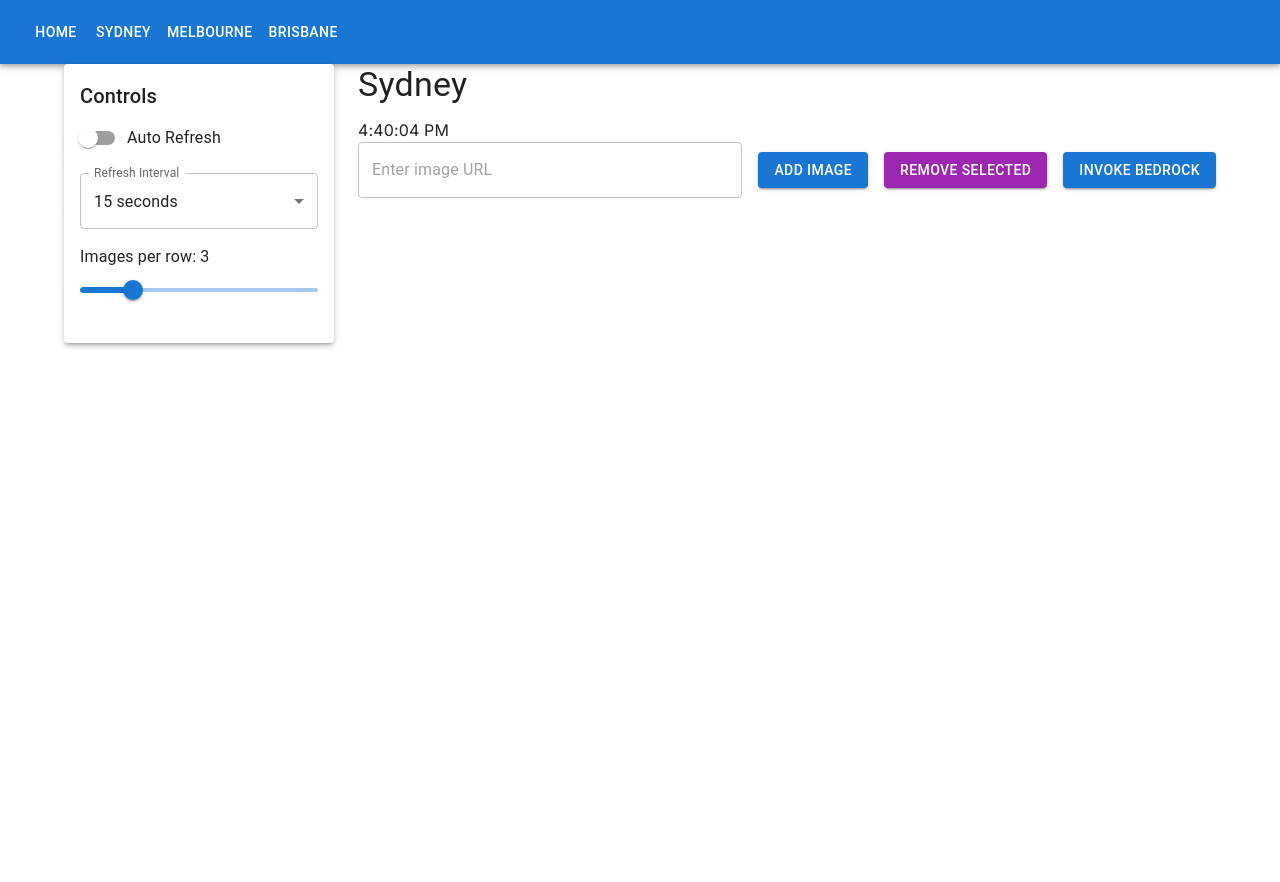
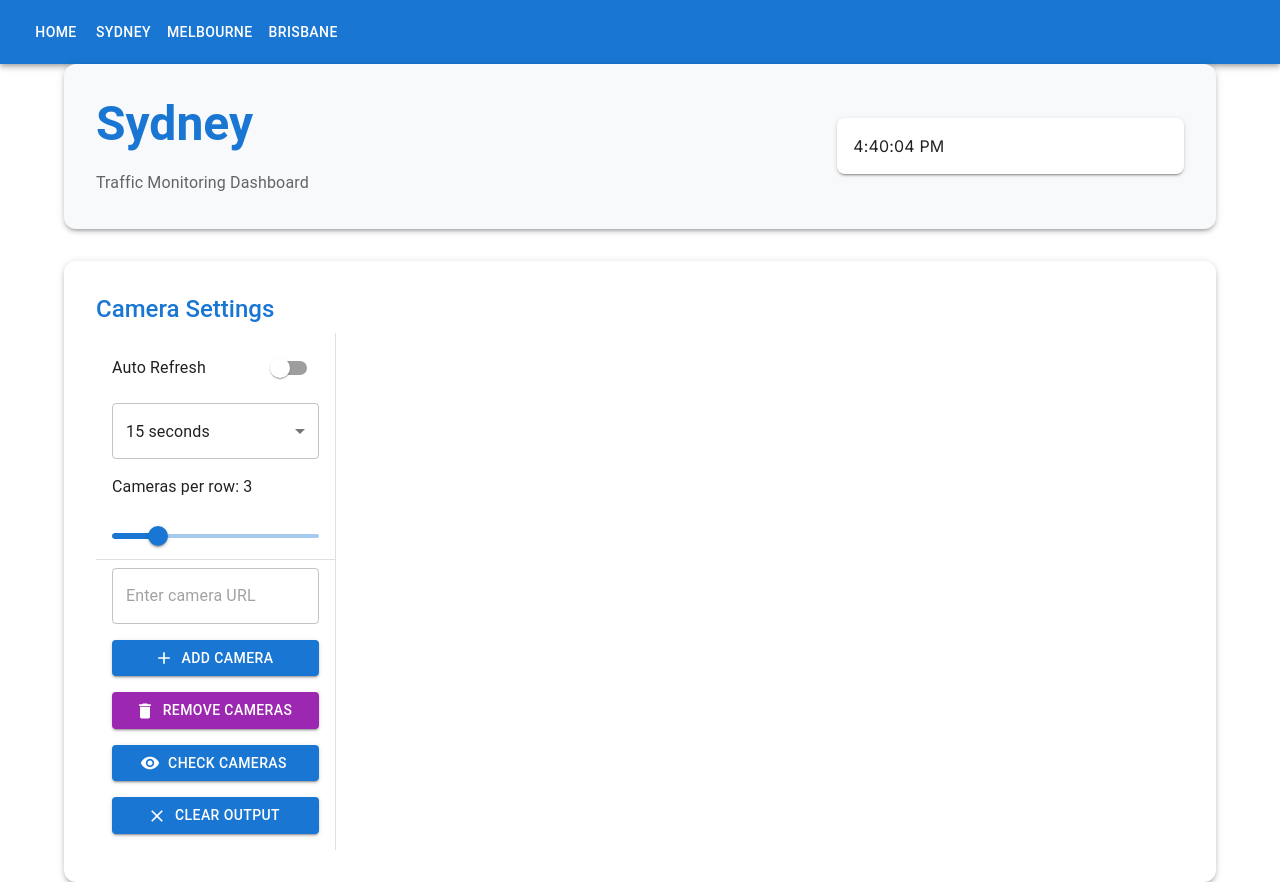
Before and after one commit to jc1518/traffic-monitor, a Next.js app: page /sydney in a window 1280 px wide. Before the commit the page ends 800 px from the top, so only its background shows below. Built offline with nearby package versions, Linux system fonts and the light colour scheme.

Commit message:
UI improvement

```diff
--- a/app/components/ImageManager.tsx
+++ b/app/components/ImageManager.tsx
@@ -1,27 +1,48 @@
-import React from "react";
+import React, { useState, useEffect, useCallback } from "react";
 import Image from "next/image";
 import ReactMarkdown from "react-markdown";
 import { saveImageUrls, loadImageUrls } from "../utils/imageStorage";
-import { useState, useEffect, useCallback } from "react";
-import { TextField, Box, Button, Typography, Grid } from "@mui/material";
+import {
+  TextField,
+  Container,
+  Box,
+  Button,
+  Typography,
+  Grid,
+  Switch,
+  Select,
+  MenuItem,
+  Slider,
+  Drawer,
+  List,
+  ListItem,
+  ListItemText,
+  Divider,
+  IconButton,
+} from "@mui/material";
+import {
+  Refresh as RefreshIcon,
+  Add as AddIcon,
+  Delete as DeleteIcon,
+  Visibility as VisibilityIcon,
+  Clear as ClearIcon,
+} from "@mui/icons-material";
 
 interface ImageManagerProps {
   storageKey: string;
-  imagesPerRow: number;
-  autoRefresh: boolean;
-  refreshInterval: number;
 }
 
-const ImageManager: React.FC<ImageManagerProps> = ({
-  storageKey,
-  imagesPerRow,
-  autoRefresh,
-  refreshInterval,
-}) => {
+const drawerWidth = 240;
+
+const ImageManager: React.FC<ImageManagerProps> = ({ storageKey }) => {
   const [newImageUrl, setNewImageUrl] = useState<string>("");
   const [imageUrls, setImageUrls] = useState<string[]>([]);
   const [selectedImages, setSelectedImages] = useState<number[]>([]);
   const [imageAnalysis, setImageAnalysis] = useState<string>("");
+
+  const [imagesPerRow, setImagesPerRow] = useState(3);
+  const [autoRefresh, setAutoRefresh] = useState(false);
+  const [refreshInterval, setRefreshInterval] = useState(15);
 
   useEffect(() => {
     loadImageUrls(storageKey).then(setImageUrls);
@@ -44,6 +65,10 @@ const ImageManager: React.FC<ImageManagerProps> = ({
   };
 
   const removeImages = () => {
+    if (selectedImages.length === 0) {
+      alert("Please select one ore more cameras to remove.");
+      return;
+    }
     const newUrls = imageUrls.filter(
       (_, index) => !selectedImages.includes(index)
     );
@@ -91,34 +116,111 @@ const ImageManager: React.FC<ImageManagerProps> = ({
   }, [imageUrls]);
 
   return (
-    <div>
-      <Box display="flex" alignItems="center" flexWrap="wrap" gap={2}>
+    <Box sx={{ display: "flex", flexDirection: "column", width: "100%" }}>
+      <Box sx={{ display: "flex" }}>
+        <Drawer
+          variant="permanent"
+          sx={{
+            width: drawerWidth,
+            flexShrink: 0,
+            "& .MuiDrawer-paper": {
+              width: drawerWidth,
+              boxSizing: "border-box",
+              position: "relative",
+              height: "auto",
+            },
+          }}
+        >
+          <List>
+            <ListItem>
+              <ListItemText primary="Auto Refresh" />
+              <Switch
+                checked={autoRefresh}
+                onChange={(e) => setAutoRefresh(e.target.checked)}
+              />
+            </ListItem>
+            <ListItem>
+              <Select
+                value={refreshInterval}
+                onChange={(e) => setRefreshInterval(Number(e.target.value))}
+                fullWidth
+              >
+                <MenuItem value={15}>15 seconds</MenuItem>
+                <MenuItem value={60}>1 minute</MenuItem>
+                <MenuItem value={300}>5 minutes</MenuItem>
+              </Select>
+            </ListItem>
+            <ListItem>
+              <Typography gutterBottom>
+                Cameras per row: {imagesPerRow}
+              </Typography>
+            </ListItem>
+            <ListItem>
+              <Slider
+                value={imagesPerRow}
+                onChange={(_, value) => setImagesPerRow(value as number)}
+                min={1}
+                max={10}
+                step={1}
+              />
+            </ListItem>
+            <Divider />
+            <ListItem>
               <TextField
                 value={newImageUrl}
                 onChange={(e) => setNewImageUrl(e.target.value)}
-          placeholder="Enter image URL"
-          sx={{ flexGrow: 1 }}
+                placeholder="Enter camera URL"
+                fullWidth
               />
-        <Button variant="contained" onClick={handleAddImage}>
-          Add Image
+            </ListItem>
+            <ListItem>
+              <Button
+                variant="contained"
+                onClick={handleAddImage}
+                startIcon={<AddIcon />}
+                fullWidth
+              >
+                Add Camera
               </Button>
-        <Button variant="contained" color="secondary" onClick={removeImages}>
-          Remove Selected
+            </ListItem>
+            <ListItem>
+              <Button
+                variant="contained"
+                color="secondary"
+                onClick={removeImages}
+                startIcon={<DeleteIcon />}
+                fullWidth
+              >
+                Remove Cameras
               </Button>
-        <Button variant="contained" onClick={handleInvokeBedrock}>
-          Invoke Bedrock
+            </ListItem>
+            <ListItem>
+              <Button
+                variant="contained"
+                onClick={handleInvokeBedrock}
+                startIcon={<VisibilityIcon />}
+                fullWidth
+              >
+                Check Cameras
               </Button>
-      </Box>
-      <Typography variant="body1" mt={2}>
-        <ReactMarkdown>{imageAnalysis}</ReactMarkdown>{" "}
+            </ListItem>
+            <ListItem>
+              <Button
+                variant="contained"
+                onClick={() => setImageAnalysis("")}
+                startIcon={<ClearIcon />}
+                fullWidth
+              >
+                Clear Output
+              </Button>
+            </ListItem>
+          </List>
+        </Drawer>
+        <Box component="main" sx={{ flexGrow: 1, p: 3 }}>
+          <Typography variant="body1" mb={2}>
+            <ReactMarkdown>{imageAnalysis}</ReactMarkdown>
           </Typography>
-      <Grid
-        container
-        spacing={2}
-        style={{
-          marginTop: "16px",
-        }}
-      >
+          <Grid container spacing={2}>
             {imageUrls.map((url, index) => (
               <Grid item xs={12 / imagesPerRow} key={index}>
                 <Image
@@ -138,17 +240,21 @@ const ImageManager: React.FC<ImageManagerProps> = ({
                   }}
                   style={{
                     border: selectedImages.includes(index)
-                  ? "2px solid red"
-                  : "3px solid white",
+                      ? "2px solid #1976d2"
+                      : "2px solid transparent",
                     objectFit: "cover",
                     width: "100%",
                     height: "auto",
+                    borderRadius: "4px",
+                    transition: "border-color 0.3s ease",
                   }}
                 />
               </Grid>
             ))}
           </Grid>
-    </div>
+        </Box>
+      </Box>
+    </Box>
   );
 };
 
--- a/app/components/PageGenerator.tsx
+++ b/app/components/PageGenerator.tsx
@@ -1,11 +1,8 @@
 "use client";
-import React, { useState, useCallback } from "react";
+import React from "react";
 import ImageManager from "./ImageManager";
 import CurrentTime from "./CurrentTime";
-import Slider from "./Slider";
-import Toggle from "./Toggle";
-import Select from "./Select";
-import { Box, Container, Typography, Grid, Paper } from "@mui/material";
+import { Container, Typography, Grid, Paper } from "@mui/material";
 
 interface PageGeneratorProps {
   greetingMessage: string;
@@ -18,61 +15,61 @@ const PageGenerator: React.FC<PageGeneratorProps> = ({
   timeZone,
   storageKey,
 }) => {
-  const [imagesPerRow, setImagesPerRow] = useState(3);
-  const [autoRefresh, setAutoRefresh] = useState(false);
-  const [refreshInterval, setRefreshInterval] = useState(15);
-
   return (
     <Container maxWidth="lg">
-      <Grid container spacing={3}>
-        <Grid item xs={3}>
-          <Paper elevation={3} style={{ padding: "16px" }}>
-            <Typography variant="h6" gutterBottom>
-              Controls
+      <Paper
+        elevation={3}
+        sx={{
+          padding: "32px",
+          borderRadius: "12px",
+          mb: 4,
+          backgroundColor: "#f8f9fa",
+        }}
+      >
+        <Grid container spacing={3} alignItems="center">
+          <Grid item xs={12} md={8}>
+            <Typography
+              variant="h3"
+              component="h1"
+              gutterBottom
+              fontWeight="bold"
+              color="primary"
+            >
+              {greetingMessage}
             </Typography>
-            <Box mb={2}>
-              <Toggle
-                value={autoRefresh}
-                onChange={setAutoRefresh}
-                label="Auto Refresh"
-              />
-            </Box>
-            <Box mb={2}>
-              <Select
-                options={[
-                  { value: 15, label: "15 seconds" },
-                  { value: 60, label: "1 minute" },
-                  { value: 300, label: "5 minutes" },
-                ]}
-                value={refreshInterval}
-                onChange={setRefreshInterval}
-                label="Refresh Interval"
-              />
-            </Box>
-            <Box mb={2}>
-              <Slider
-                value={imagesPerRow}
-                onChange={(value) => setImagesPerRow(value)}
-                min={1}
-                max={10}
-                label="Images per row"
-              />
-            </Box>
-          </Paper>
+            <Typography variant="subtitle1" color="text.secondary">
+              Traffic Monitoring Dashboard
+            </Typography>
+          </Grid>
+          <Grid item xs={12} md={4}>
+            <Paper
+              elevation={2}
+              sx={{
+                padding: "16px",
+                borderRadius: "8px",
+                backgroundColor: "white",
+              }}
+            >
+              <CurrentTime timeZone={timeZone} />
+            </Paper>
+          </Grid>
         </Grid>
-        <Grid item xs={9}>
-          <Typography variant="h4" component="h1" gutterBottom>
-            {greetingMessage}
-          </Typography>
-          <CurrentTime timeZone={timeZone} />
-          <ImageManager
-            storageKey={storageKey}
-            imagesPerRow={imagesPerRow}
-            autoRefresh={autoRefresh}
-            refreshInterval={refreshInterval}
-          />
-        </Grid>
-      </Grid>
+      </Paper>
+      <Paper
+        elevation={3}
+        sx={{ padding: "32px", borderRadius: "12px", backgroundColor: "white" }}
+      >
+        <Typography
+          variant="h5"
+          component="h2"
+          gutterBottom
+          fontWeight="medium"
+          color="primary"
+        >
+          Camera Settings
+        </Typography>
+        <ImageManager storageKey={storageKey} />
+      </Paper>
     </Container>
   );
 };
--- a/app/page.tsx
+++ b/app/page.tsx
@@ -2,15 +2,26 @@ import { Grid, Typography } from "@mui/material";
 
 export default function Home() {
   return (
-    <Grid>
-      <Typography
-        variant="h2"
-        component="h2"
-        style={{ textAlign: "center", color: "#007bff" }}
-      >
-        Traffic Monitor
-      </Typography>
+    <Grid
+      container
+      justifyContent="center"
+      alignItems="center"
+      style={{ minHeight: "100vh" }}
+    >
+      <Grid item xs={12}>
+        <Typography
+          variant="h2"
+          component="h1"
+          align="center"
+          color="primary"
+          gutterBottom
+        >
+          AI-Enhanced Traffic Monitoring System
+        </Typography>
+        <Typography variant="subtitle1" align="center" color="textSecondary">
+          Real-time analysis and insights for urban traffic management
+        </Typography>
+      </Grid>
     </Grid>
-    // Add other content here
   );
 }
```
Also changed, not shown: package.json (+4 -3 lines), 1 other file (tests, documents, lock files or other folders). Lines whose indentation alone changed are shown as unchanged.
